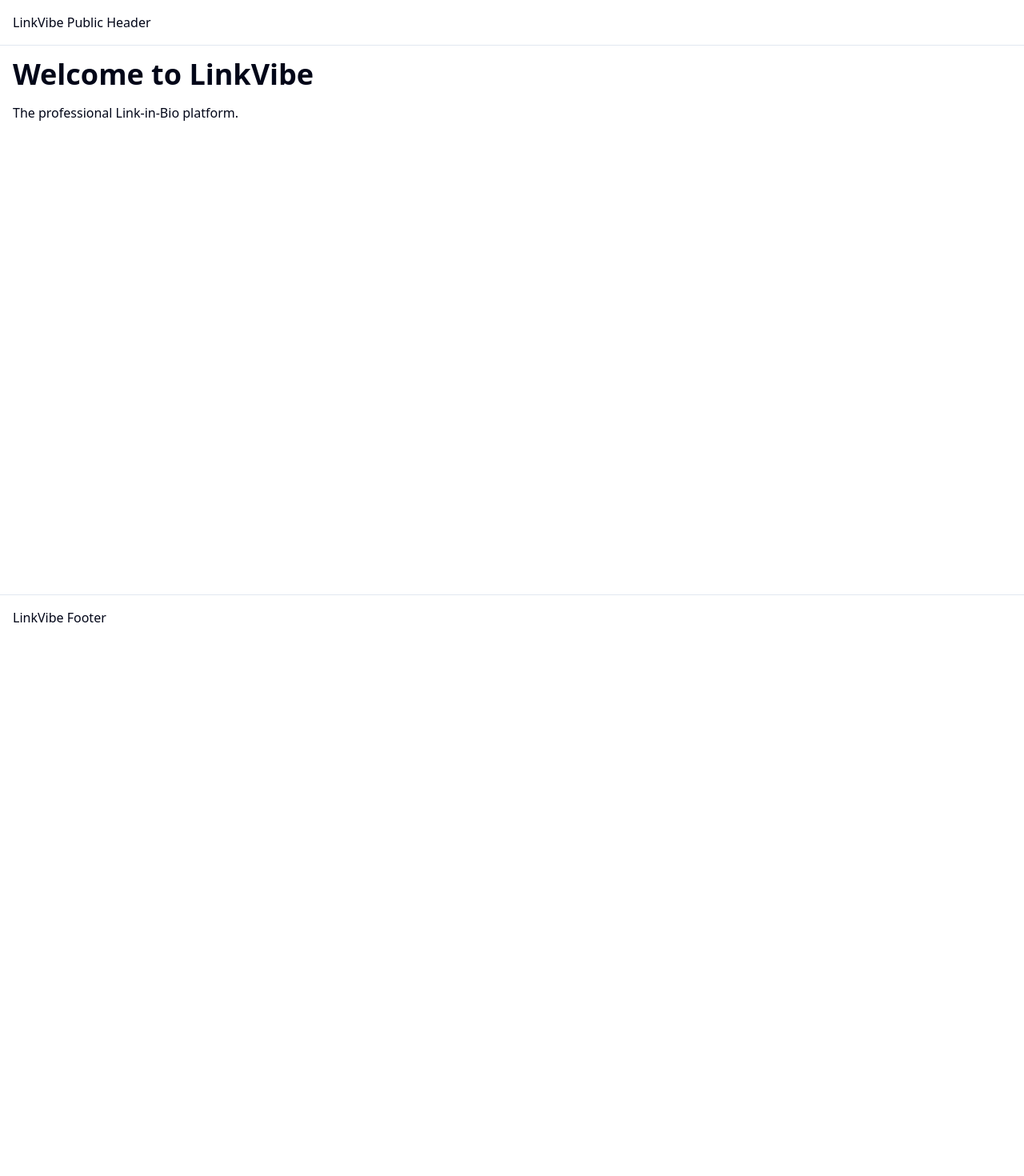
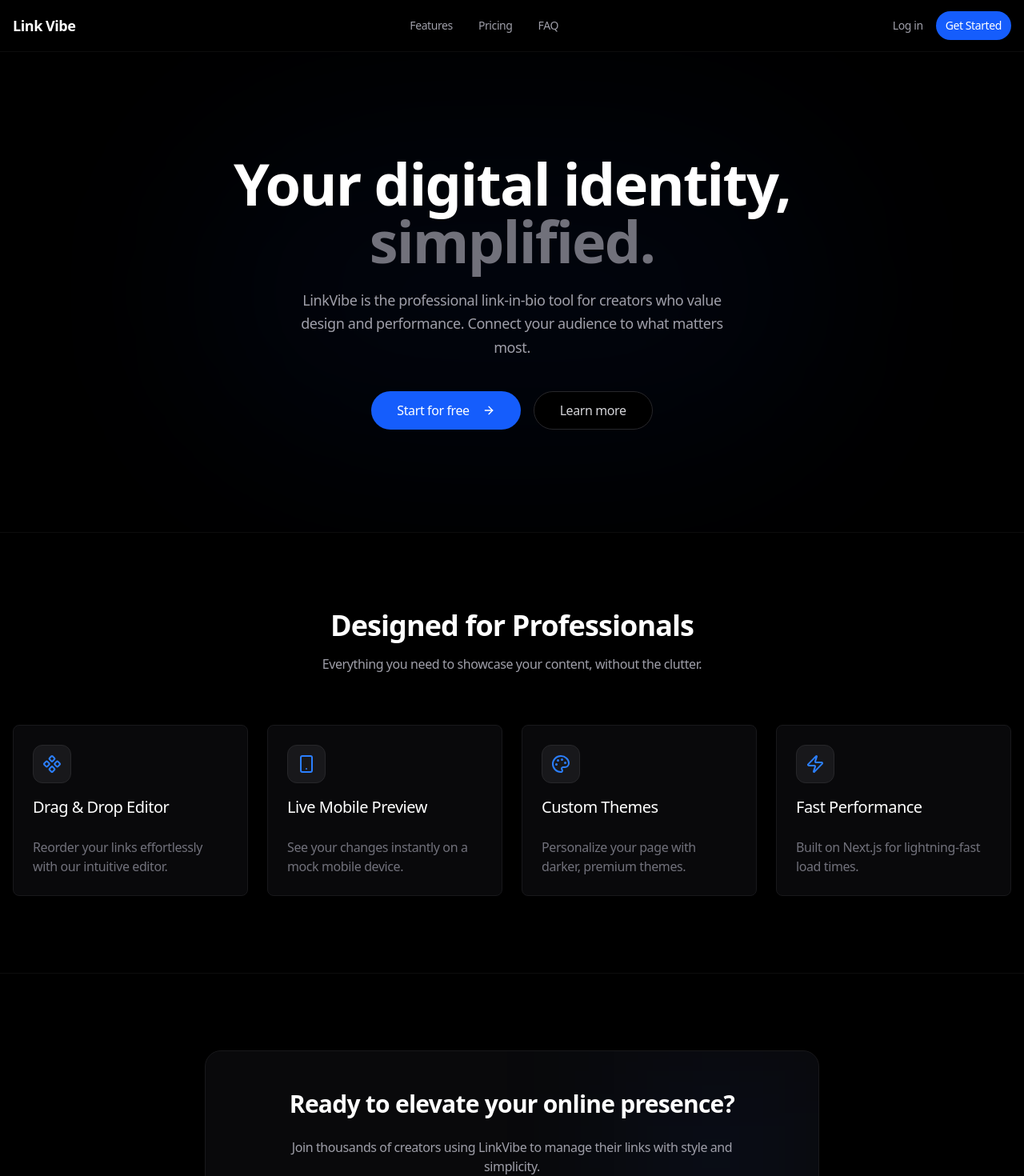
Before and after one commit to afgangalih/linkvibe, a Next.js app: page / in a window 1280 px wide. Shown: the top 1470 px of the page at 80% size. Before the commit the page ends 800 px from the top, so only its background shows below. Built offline with nearby package versions, Linux system fonts and the light colour scheme.

Commit message:
feat: landing

```diff
--- a/app/(public)/layout.tsx
+++ b/app/(public)/layout.tsx
@@ -1,21 +1,16 @@
+import { Navbar } from "@/components/shared/navbar";
+import { Footer } from "@/components/shared/footer";
+
 export default function PublicLayout({
   children,
 }: {
   children: React.ReactNode;
 }) {
   return (
-    <div className="flex flex-col min-h-screen">
-      {/* Navbar Placeholder */}
-      <header className="p-4 border-b">
-        <div className="container mx-auto">LinkVibe Public Header</div>
-      </header>
-
+    <div className="flex flex-col min-h-screen bg-black">
+      <Navbar />
       <main className="flex-1">{children}</main>
-
-      {/* Footer Placeholder */}
-      <footer className="p-4 border-t">
-        <div className="container mx-auto">LinkVibe Footer</div>
-      </footer>
+      <Footer />
     </div>
   );
 }
--- a/app/(public)/page.tsx
+++ b/app/(public)/page.tsx
@@ -1,8 +1,13 @@
+import { Hero } from "@/components/landing/hero";
+import { Features } from "@/components/landing/features";
+import { CTA } from "@/components/landing/cta";
+
 export default function LandingPage() {
   return (
-    <div className="container mx-auto p-4">
-      <h1 className="text-4xl font-bold">Welcome to LinkVibe</h1>
-      <p className="mt-4">The professional Link-in-Bio platform.</p>
-    </div>
+    <>
+      <Hero />
+      <Features />
+      <CTA />
+    </>
   );
 }
--- a/app/globals.css
+++ b/app/globals.css
@@ -6,8 +6,7 @@
 @theme inline {
   --color-background: var(--background);
   --color-foreground: var(--foreground);
-  --font-sans: var(--font-geist-sans);
-  --font-mono: var(--font-geist-mono);
+  --font-sans: var(--font-inter);
   --color-sidebar-ring: var(--sidebar-ring);
   --color-sidebar-border: var(--sidebar-border);
   --color-sidebar-accent-foreground: var(--sidebar-accent-foreground);
@@ -47,72 +46,87 @@
 }
 
 :root {
-  --radius: 0.625rem;
-  --background: oklch(1 0 0);
-  --foreground: oklch(0.129 0.042 264.695);
-  --card: oklch(1 0 0);
-  --card-foreground: oklch(0.129 0.042 264.695);
-  --popover: oklch(1 0 0);
-  --popover-foreground: oklch(0.129 0.042 264.695);
-  --primary: oklch(0.208 0.042 265.755);
-  --primary-foreground: oklch(0.984 0.003 247.858);
-  --secondary: oklch(0.968 0.007 247.896);
-  --secondary-foreground: oklch(0.208 0.042 265.755);
-  --muted: oklch(0.968 0.007 247.896);
-  --muted-foreground: oklch(0.554 0.046 257.417);
-  --accent: oklch(0.968 0.007 247.896);
-  --accent-foreground: oklch(0.208 0.042 265.755);
-  --destructive: oklch(0.577 0.245 27.325);
-  --border: oklch(0.929 0.013 255.508);
-  --input: oklch(0.929 0.013 255.508);
-  --ring: oklch(0.704 0.04 256.788);
-  --chart-1: oklch(0.646 0.222 41.116);
-  --chart-2: oklch(0.6 0.118 184.704);
-  --chart-3: oklch(0.398 0.07 227.392);
-  --chart-4: oklch(0.828 0.189 84.429);
-  --chart-5: oklch(0.769 0.188 70.08);
-  --sidebar: oklch(0.984 0.003 247.858);
-  --sidebar-foreground: oklch(0.129 0.042 264.695);
-  --sidebar-primary: oklch(0.208 0.042 265.755);
-  --sidebar-primary-foreground: oklch(0.984 0.003 247.858);
-  --sidebar-accent: oklch(0.968 0.007 247.896);
-  --sidebar-accent-foreground: oklch(0.208 0.042 265.755);
-  --sidebar-border: oklch(0.929 0.013 255.508);
-  --sidebar-ring: oklch(0.704 0.04 256.788);
+  --radius: 0.5rem;
+
+  /* FORCE DARK MINIMALISM PALETTE */
+  --background: #000000;
+  --foreground: #fafafa;
+
+  --card: #09090b;
+  --card-foreground: #fafafa;
+
+  --popover: #09090b;
+  --popover-foreground: #fafafa;
+
+  --primary: #2563eb; /* Blue-600 */
+  --primary-foreground: #ffffff;
+
+  --secondary: #27272a; /* Zinc-800 */
+  --secondary-foreground: #fafafa;
+
+  --muted: #27272a;
+  --muted-foreground: #a1a1aa; /* Zinc-400 */
+
+  --accent: #27272a;
+  --accent-foreground: #fafafa;
+
+  --destructive: #7f1d1d;
+  --destructive-foreground: #fef2f2;
+
+  --border: #27272a; /* Zinc-800 */
+  --input: #27272a;
+  --ring: #2563eb;
+
+  --chart-1: #2563eb;
+  --chart-2: #3b82f6;
+  --chart-3: #60a5fa;
+  --chart-4: #93c5fd;
+  --chart-5: #bfdbfe;
+
+  --sidebar: #09090b;
+  --sidebar-foreground: #fafafa;
+  --sidebar-primary: #2563eb;
+  --sidebar-primary-foreground: #ffffff;
+  --sidebar-accent: #27272a;
+  --sidebar-accent-foreground: #fafafa;
+  --sidebar-border: #27272a;
+  --sidebar-ring: #2563eb;
 }
 
+/* Ensure .dark class matches :root to prevent conflicts if toggled */
 .dark {
-  --background: oklch(0.129 0.042 264.695);
-  --foreground: oklch(0.984 0.003 247.858);
-  --card: oklch(0.208 0.042 265.755);
-  --card-foreground: oklch(0.984 0.003 247.858);
-  --popover: oklch(0.208 0.042 265.755);
-  --popover-foreground: oklch(0.984 0.003 247.858);
-  --primary: oklch(0.929 0.013 255.508);
-  --primary-foreground: oklch(0.208 0.042 265.755);
-  --secondary: oklch(0.279 0.041 260.031);
-  --secondary-foreground: oklch(0.984 0.003 247.858);
-  --muted: oklch(0.279 0.041 260.031);
-  --muted-foreground: oklch(0.704 0.04 256.788);
-  --accent: oklch(0.279 0.041 260.031);
-  --accent-foreground: oklch(0.984 0.003 247.858);
-  --destructive: oklch(0.704 0.191 22.216);
-  --border: oklch(1 0 0 / 10%);
-  --input: oklch(1 0 0 / 15%);
-  --ring: oklch(0.551 0.027 264.364);
-  --chart-1: oklch(0.488 0.243 264.376);
-  --chart-2: oklch(0.696 0.17 162.48);
-  --chart-3: oklch(0.769 0.188 70.08);
-  --chart-4: oklch(0.627 0.265 303.9);
-  --chart-5: oklch(0.645 0.246 16.439);
-  --sidebar: oklch(0.208 0.042 265.755);
-  --sidebar-foreground: oklch(0.984 0.003 247.858);
-  --sidebar-primary: oklch(0.488 0.243 264.376);
-  --sidebar-primary-foreground: oklch(0.984 0.003 247.858);
-  --sidebar-accent: oklch(0.279 0.041 260.031);
-  --sidebar-accent-foreground: oklch(0.984 0.003 247.858);
-  --sidebar-border: oklch(1 0 0 / 10%);
-  --sidebar-ring: oklch(0.551 0.027 264.364);
+  --background: #000000;
+  --foreground: #fafafa;
+  --card: #09090b;
+  --card-foreground: #fafafa;
+  --popover: #09090b;
+  --popover-foreground: #fafafa;
+  --primary: #2563eb;
+  --primary-foreground: #ffffff;
+  --secondary: #27272a;
+  --secondary-foreground: #fafafa;
+  --muted: #27272a;
+  --muted-foreground: #a1a1aa;
+  --accent: #27272a;
+  --accent-foreground: #fafafa;
+  --destructive: #7f1d1d;
+  --destructive-foreground: #fef2f2;
+  --border: #27272a;
+  --input: #27272a;
+  --ring: #2563eb;
+  --chart-1: #2563eb;
+  --chart-2: #3b82f6;
+  --chart-3: #60a5fa;
+  --chart-4: #93c5fd;
+  --chart-5: #bfdbfe;
+  --sidebar: #09090b;
+  --sidebar-foreground: #fafafa;
+  --sidebar-primary: #2563eb;
+  --sidebar-primary-foreground: #ffffff;
+  --sidebar-accent: #27272a;
+  --sidebar-accent-foreground: #fafafa;
+  --sidebar-border: #27272a;
+  --sidebar-ring: #2563eb;
 }
 
 @layer base {
@@ -120,6 +134,6 @@
     @apply border-border outline-ring/50;
   }
   body {
-    @apply bg-background text-foreground;
+    @apply bg-background text-foreground antialiased;
   }
 }
--- a/app/layout.tsx
+++ b/app/layout.tsx
@@ -1,19 +1,15 @@
 import type { Metadata } from "next";
-import { Geist, Geist_Mono } from "next/font/google";
+import { Inter } from "next/font/google";
 import "./globals.css";
 
-const geistSans = Geist({
-  variable: "--font-geist-sans",
+const inter = Inter({
+  variable: "--font-inter",
   subsets: ["latin"],
-});
-
-const geistMono = Geist_Mono({
-  variable: "--font-geist-mono",
-  subsets: ["latin"],
+  display: "swap",
 });
 
 export const metadata: Metadata = {
-  title: "LinkVibe",
+  title: "Link Vibe",
   description: "Professional Link-in-Bio Platform",
 };
 
@@ -23,9 +19,9 @@
   children: React.ReactNode;
 }>) {
   return (
-    <html lang="en">
+    <html lang="en" className="dark">
       <body
-        className={`${geistSans.variable} ${geistMono.variable} antialiased`}
+        className={`${inter.variable} antialiased bg-background text-foreground tracking-tight`}
       >
         {children}
       </body>
--- /dev/null
+++ b/components/landing/cta.tsx
@@ -0,0 +1,25 @@
+import Link from "next/link";
+import { Button } from "@/components/ui/button";
+
+export function CTA() {
+  return (
+    <section className="py-24 bg-black border-t border-white/5">
+      <div className="container mx-auto px-4 text-center">
+        <div className="max-w-3xl mx-auto bg-zinc-950 border border-zinc-900 rounded-3xl p-12 relative overflow-hidden">
+
+            <div className="absolute top-0 right-0 w-64 h-64 bg-blue-600/5 blur-[80px] pointer-events-none" />
+
+            <h2 className="relative z-10 text-3xl font-bold tracking-tight text-white mb-6">
+                Ready to elevate your online presence?
+            </h2>
+            <p className="relative z-10 text-zinc-400 mb-8 max-w-xl mx-auto">
+                Join thousands of creators using LinkVibe to manage their links with style and simplicity.
+            </p>
+            <Button asChild size="lg" className="relative z-10 h-12 rounded-full bg-white text-black hover:bg-zinc-200 px-8 font-medium">
+                <Link href="/signup">Create your page</Link>
+            </Button>
+        </div>
+      </div>
+    </section>
+  );
+}
--- /dev/null
+++ b/components/landing/features.tsx
@@ -0,0 +1,58 @@
+import { Component, Palette, Smartphone, Zap } from "lucide-react";
+import { Card, CardContent, CardHeader, CardTitle } from "@/components/ui/card";
+
+const features = [
+    {
+        title: "Drag & Drop Editor",
+        description: "Reorder your links effortlessly with our intuitive editor.",
+        icon: Component,
+    },
+    {
+        title: "Live Mobile Preview",
+        description: "See your changes instantly on a mock mobile device.",
+        icon: Smartphone,
+    },
+    {
+        title: "Custom Themes",
+        description: "Personalize your page with darker, premium themes.",
+        icon: Palette,
+    },
+    {
+        title: "Fast Performance",
+        description: "Built on Next.js for lightning-fast load times.",
+        icon: Zap,
+    },
+];
+
+export function Features() {
+  return (
+    <section id="features" className="py-24 bg-black border-t border-white/5">
+      <div className="container mx-auto px-4">
+        <div className="mb-16 text-center">
+            <h2 className="text-3xl font-bold tracking-tight text-white sm:text-4xl mb-4">
+                Designed for Professionals
+            </h2>
+            <p className="text-zinc-400 max-w-2xl mx-auto">
+                Everything you need to showcase your content, without the clutter.
+            </p>
+        </div>
+
+        <div className="grid grid-cols-1 md:grid-cols-2 lg:grid-cols-4 gap-6">
+            {features.map((feature, index) => (
+                <Card key={index} className="bg-zinc-950 border-zinc-900 hover:border-zinc-800 transition-colors duration-300">
+                    <CardHeader>
+                        <div className="w-12 h-12 rounded-xl bg-zinc-900 flex items-center justify-center mb-4 text-blue-500 border border-zinc-800">
+                            <feature.icon className="w-6 h-6" />
+                        </div>
+                        <CardTitle className="text-xl text-white font-medium">{feature.title}</CardTitle>
+                    </CardHeader>
+                    <CardContent>
+                        <p className="text-zinc-500">{feature.description}</p>
+                    </CardContent>
+                </Card>
+            ))}
+        </div>
+      </div>
+    </section>
+  );
+}
--- /dev/null
+++ b/components/landing/hero.tsx
@@ -0,0 +1,41 @@
+import Link from "next/link";
+import { Button } from "@/components/ui/button";
+import { ArrowRight } from "lucide-react";
+
+export function Hero() {
+  return (
+    <section className="relative flex flex-col items-center justify-center py-24 md:py-32 overflow-hidden">
+      <div className="container relative z-10 mx-auto px-4 text-center">
+
+
+
+
+        <h1 className="mx-auto max-w-4xl text-5xl font-bold tracking-tight text-white sm:text-7xl mb-6">
+          Your digital identity, <br />
+          <span className="text-zinc-500">simplified.</span>
+        </h1>
+
+                <p className="mx-auto max-w-xl text-lg text-zinc-400 mb-10 leading-relaxed">
+          LinkVibe is the professional link-in-bio tool for creators who value
+          design and performance. Connect your audience to what matters most.
+        </p>
+
+
+        <div className="flex flex-col sm:flex-row items-center justify-center gap-4">
+          <Button asChild size="lg" className="h-12 rounded-full bg-blue-600 hover:bg-blue-500 text-white px-8 text-base font-medium">
+            <Link href="/signup">
+              Start for free
+              <ArrowRight className="ml-2 h-4 w-4" />
+            </Link>
+          </Button>
+          <Button asChild variant="outline" size="lg" className="h-12 rounded-full border-zinc-800 bg-black hover:bg-zinc-900 text-zinc-300 hover:text-white px-8 text-base font-medium">
+            <Link href="#features">Learn more</Link>
+          </Button>
+        </div>
+      </div>
+
+
+      <div className="absolute top-1/2 left-1/2 -translate-x-1/2 -translate-y-1/2 w-[800px] h-[400px] bg-blue-600/10 blur-[120px] rounded-full pointer-events-none opacity-50" />
+    </section>
+  );
+}
--- /dev/null
+++ b/components/shared/footer.tsx
@@ -0,0 +1,50 @@
+import Link from "next/link";
+
+export function Footer() {
+  return (
+    <footer className="w-full border-t border-white/5 bg-black py-12">
+      <div className="container mx-auto px-4">
+        <div className="grid grid-cols-1 gap-8 md:grid-cols-4">
+          {/* Brand Column */}
+          <div className="flex flex-col gap-2">
+            <h3 className="text-lg font-semibold tracking-tight text-white">LinkVibe</h3>
+            <p className="text-sm text-zinc-500">
+              The professional Link-in-Bio platform for creators and businesses.
+            </p>
+          </div>
+
+          {/* Links Columns */}
+          <div className="flex flex-col gap-4">
+            <h4 className="text-sm font-medium text-white">Product</h4>
+            <div className="flex flex-col gap-2 text-sm text-zinc-500">
+              <Link href="#features" className="hover:text-white transition-colors">Features</Link>
+              <Link href="#pricing" className="hover:text-white transition-colors">Pricing</Link>
+              <Link href="#" className="hover:text-white transition-colors">Changelog</Link>
+            </div>
+          </div>
+
+          <div className="flex flex-col gap-4">
+            <h4 className="text-sm font-medium text-white">Company</h4>
+            <div className="flex flex-col gap-2 text-sm text-zinc-500">
+              <Link href="/about" className="hover:text-white transition-colors">About</Link>
+              <Link href="/blog" className="hover:text-white transition-colors">Blog</Link>
+              <Link href="/careers" className="hover:text-white transition-colors">Careers</Link>
+            </div>
+          </div>
+
+          <div className="flex flex-col gap-4">
+            <h4 className="text-sm font-medium text-white">Legal</h4>
+            <div className="flex flex-col gap-2 text-sm text-zinc-500">
+              <Link href="/privacy" className="hover:text-white transition-colors">Privacy</Link>
+              <Link href="/terms" className="hover:text-white transition-colors">Terms</Link>
+            </div>
+          </div>
+        </div>
+
+        <div className="mt-12 border-t border-white/5 pt-8 text-center text-xs text-zinc-600">
+          © {new Date().getFullYear()} LinkVibe. All rights reserved.
+        </div>
+      </div>
+    </footer>
+  );
+}
--- /dev/null
+++ b/components/shared/navbar.tsx
@@ -0,0 +1,38 @@
+import Link from "next/link";
+import { Button } from "@/components/ui/button";
+
+export function Navbar() {
+  return (
+    <nav className="sticky top-0 z-50 w-full border-b border-white/5 bg-black/50 backdrop-blur-md">
+      <div className="container mx-auto flex h-16 items-center justify-between px-4">
+        {/* Brand */}
+        <Link href="/" className="font-semibold text-lg tracking-tight text-white hover:opacity-90 transition-opacity">
+          Link Vibe
+        </Link>
+
+        {/* Desktop Navigation */}
+        <div className="hidden md:flex items-center gap-8 text-sm font-medium text-zinc-400">
+          <Link href="#features" className="hover:text-white transition-colors">
+            Features
+          </Link>
+          <Link href="#pricing" className="hover:text-white transition-colors">
+            Pricing
+          </Link>
+          <Link href="/faq" className="hover:text-white transition-colors">
+            FAQ
+          </Link>
+        </div>
+
+        {/* Actions */}
+        <div className="flex items-center gap-4">
+          <Link href="/login" className="text-sm font-medium text-zinc-400 hover:text-white transition-colors hidden sm:block">
+            Log in
+          </Link>
+          <Button asChild size="sm" className="rounded-full bg-blue-600 hover:bg-blue-500 text-white border-0">
+            <Link href="/signup">Get Started</Link>
+          </Button>
+        </div>
+      </div>
+    </nav>
+  );
+}
```
